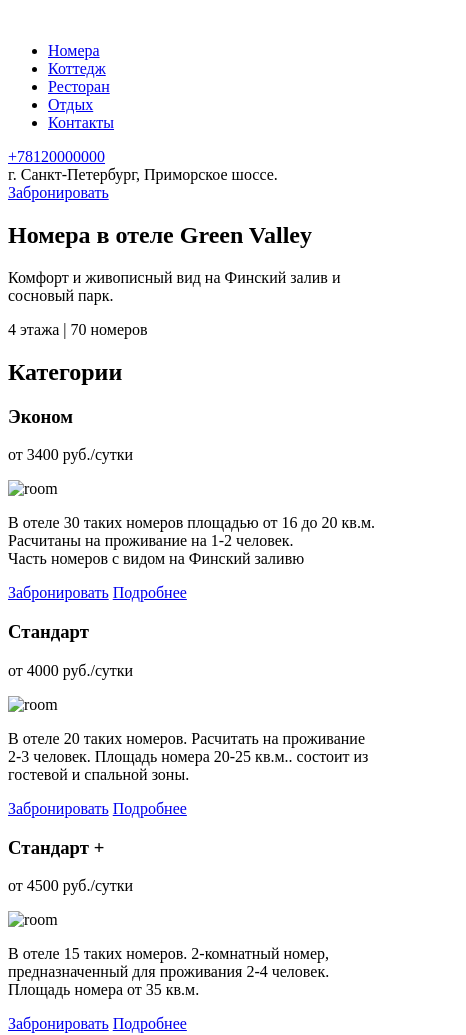
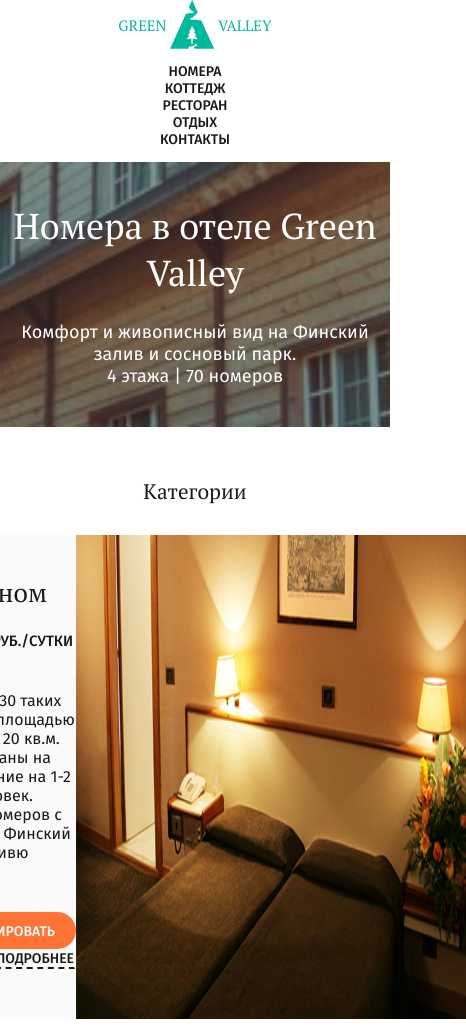
Before and after one commit to Annushka1/fr-test, a website: page room.html in a window 390 px wide. Shown: the top 1035 px of the page, 466 px wide, since content can reach past the window. Drawn offline with Linux system fonts and the light colour scheme; a web font is replaced by a local one.

Commit message:
вторая страница без адаптивности. есть косяки

```diff
--- a/less/blocks/btn.less
+++ b/less/blocks/btn.less
@@ -1,5 +1,5 @@
 .btn {
-  padding: 10px 20px 10px 20px;
+  padding: 10px 20px 8px 20px;
   background-color: #ff7435;
   color: #fff;
   border-radius: 50px;
@@ -42,4 +42,13 @@
       margin: 0 auto;
       align-self: center;
     }
+
+    &--underlined {
+      background-color: transparent;
+      color: @text-color;
+      border-bottom: 2px dashed @text-color;
+      border-radius: 0;
+      padding: 0;
+      margin-left: 70px;
+    }
 }
--- /dev/null
+++ b/less/blocks/hotel-promo.less
@@ -0,0 +1,19 @@
+.hotel-promo {
+  padding: 40px 0;
+  text-align: center;
+  background-image: url(../../img/hotel-promo.png);
+  background-position: center;
+  background-size: cover;
+  color: @color-white;
+
+  &__title {
+    font-size: @font-size36;
+    font-weight: 400;
+    margin-bottom: 25px;
+    width: 100%;
+  }
+
+  p {
+    font-size: @font-size18;
+  }
+}
--- /dev/null
+++ b/less/blocks/hotel-rooms.less
@@ -0,0 +1,11 @@
+.hotel-rooms {
+  padding: 50px 0;
+  display: flex;
+  flex-direction: column;
+
+  &__title {
+    width: 100%;
+    text-align: center;
+    margin-bottom: 30px;
+  }
+}
--- a/less/blocks/page-footer.less
+++ b/less/blocks/page-footer.less
@@ -1,13 +1,26 @@
 .page-footer {
-
+  padding: 50px 0;
   &__inner {
     display: none;
 
     @media (min-width: @screen-lg) {
         display: flex;
-        text-align: center;    }
+        justify-content: space-between;
+    }
   }
+}
 
+.main-logo {
 
+  font-size: @font-size+1;
+  text-transform: uppercase;
+  height: 55px;
+  font-family: @font-title;
 
+  & span, & img {
+    display: inline-block;
+    vertical-align: middle;
+    color: #0ab89d;
+  }
 }
+// необходимо вырезать иконки соцсетей
--- a/less/blocks/page-header.less
+++ b/less/blocks/page-header.less
@@ -52,11 +52,6 @@
 	text-transform: uppercase;
 	height: 55px;
 	font-family: @font-title;
-
-
-   //  @media (min-width: @screen-lg) {
-			// text-align: left;
-	 	// }
 
 	& span, & img {
 		display: inline-block;
--- /dev/null
+++ b/less/blocks/room-item.less
@@ -0,0 +1,26 @@
+.room-item {
+  text-align: center;
+  display: flex;
+  justify-content: center;
+  margin-bottom: 30px;
+
+  &__discriprion {
+    background-color: @color-gray;
+    // flex-grow: 1;
+    width: 580px;
+    padding-bottom: 50px;
+
+  }
+
+  &__title {
+    font-size: @font-size26;
+    margin: 40px 0 20px 0;
+  }
+
+  &__text {
+    font-size: @font-size16;
+    margin: 40px 0 50px 0;
+
+  }
+
+}
--- a/less/global.less
+++ b/less/global.less
@@ -62,6 +62,11 @@ img{
 	max-width: 100%;
 }
 
-h3, p {
+h1, h2, h3, p {
   margin: 0;
 }
+
+h1, h2, h3 {
+  font-family: @font-title;
+  font-weight: 400;
+}
--- a/less/style.less
+++ b/less/style.less
@@ -15,3 +15,6 @@
 @import 'blocks/track-type.less';
 @import 'blocks/placement.less';
 @import 'blocks/price.less';
+@import 'blocks/hotel-promo.less';
+@import 'blocks/hotel-rooms.less';
+@import 'blocks/room-item.less';
--- a/less/variables.less
+++ b/less/variables.less
@@ -11,10 +11,11 @@
 // @container-xl:                   1920px;
 
 
-@text-color:                  #191919;
+@text-color:                   #191919;
 @color-orange:                 #ff7435;
 @color-white:                  #fff;
 @color-green:                  #19bc99;
+@color-gray:                   #fafafa;
 
 @font-title:                  'PT Serif', serif;
 @font-text:                   'Fira Sans', sans-serif;
--- a/room.html
+++ b/room.html
@@ -3,14 +3,16 @@
 <head>
 	<meta charset="UTF-8">
 	<title>Room</title>
-	<link href="https://fonts.googleapis.com/css?family=Fira+Sans:400,500|PT+Sans:400,700" rel="stylesheet">
+	<link rel="stylesheet" href="css/style.css">
+	<link href="https://fonts.googleapis.com/css?family=Fira+Sans:400,500,500i,700|PT+Sans+Caption:400,700|PT+Serif:400,400i,700,700i&amp;subset=cyrillic" rel="stylesheet">
+  <meta name="viewport" content="width=device-width, initial-scale=1.0">
 </head>
 <body>
 
 <header class="page-header">
 	<div class="page-header__inner">
 
-		<a href="#" class="main-logo"><img src="" alt=""></a>
+	<a href="#" class="main-logo"><span>Green</span> <img src="img/Logo.png" alt=""> <span>Valley<span></a>
 
 		<div class="main-nav">
 			<nav class="main-nav__nav">
@@ -45,11 +47,9 @@
 </header>
 
 <section class="hotel-promo">
-	<div class="hotel-promo__title">
-		<h1>Номера в отеле Green Valley</h1>
+		<h1 class="hotel-promo__title">Номера в отеле Green Valley</h1>
 		<p>Комфорт и живописный вид на Финский залив и сосновый парк. </p>
 		<p>4 этажа | 70 номеров</p>
-	</div>
 </section>
 
 <section class="hotel-rooms">
@@ -58,49 +58,49 @@
 		<div class="room-item__discriprion">
 			<h3 class="room-item__title">Эконом</h3>
 			<p class="price">от <span class="price--color-red">3400</span> руб./сутки</p>
-			<img src="#" alt="room" class="room-item__img">
 			<p class="room-item__text">В отеле 30 таких номеров площадью от 16 до 20 кв.м.<br>Расчитаны на проживание на 1-2 человек.<br>Часть номеров с видом на Финский заливю</p>
 			<div class="btn-block">
 				<a href="#booking-form" class="btn btn--bg-orange">Забронировать</a>
 				<a href="#" class="btn btn--underlined">Подробнее</a>
 			</div>
 		</div>
+		<img src="img/room1.png" alt="room" class="room-item__img">
 	</div>
 	<div class="room-item">
 		<div class="room-item__discriprion">
 			<h3 class="room-item__title">Стандарт</h3>
 			<p class="price">от <span class="price--color-red">4000</span> руб./сутки</p>
-			<img src="#" alt="room" class="room-item__img">
 			<p class="room-item__text">В отеле 20 таких номеров. Расчитать на проживание 2-3 человек. Площадь номера 20-25 кв.м.. состоит из гостевой и спальной зоны.</p>
 			<div class="btn-block">
 				<a href="#booking-form" class="btn btn--bg-orange">Забронировать</a>
 				<a href="#" class="btn btn--underlined">Подробнее</a>
 			</div>
 		</div>
+		<img src="img/room2.png" alt="room" class="room-item__img">
 	</div>
 	<div class="room-item">
 		<div class="room-item__discriprion">
 			<h3 class="room-item__title">Стандарт +</h3>
 			<p class="price">от <span class="price--color-red">4500</span> руб./сутки</p>
-			<img src="#" alt="room" class="room-item__img">
 			<p class="room-item__text">В отеле 15 таких номеров. 2-комнатный номер, предназначенный для проживания 2-4 человек. Площадь номера от 35 кв.м.</p>
 			<div class="btn-block">
 				<a href="#booking-form" class="btn btn--bg-orange">Забронировать</a>
 				<a href="#" class="btn btn--underlined">Подробнее</a>
 			</div>
 		</div>
+		<img src="img/room3.png" alt="room" class="room-item__img">
 	</div>
 	<div class="room-item">
 		<div class="room-item__discriprion">
 			<h3 class="room-item__title">Люкс</h3>
 			<p class="price">от <span class="price--color-red">5700</span> руб./сутки</p>
-			<img src="#" alt="room" class="room-item__img">
 			<p class="room-item__text">В отеле 5 таких номеров. Просторные номера, площадью</p>
 			<div class="btn-block">
 				<a href="#booking-form" class="btn btn--bg-orange">Забронировать</a>
 				<a href="#" class="btn btn--underlined">Подробнее</a>
 			</div>
 		</div>
+		<img src="img/room33.png" alt="room" class="room-item__img">
 	</div>
 </section>
 
@@ -111,7 +111,7 @@
 		  <div> Пулковское ш.600</div>
 		</div>
 		<div class="page-footer__inner-footer-logo">
-			<a href="#" class="main-logo"><img src="#" alt="logo"></a>
+			<a href="#" class="main-logo"><span>Green</span> <img src="img/Logo.png" alt=""> <span>Valley<span></a>
 			<div class="footer-link">
 				<a href="" class="footer-link__link"></a>
 				<a href="" class="footer-link__link"></a>
```
Also changed, not shown: index.html (+2 -2 lines), css/style.css, img/2.png (added), img/hotel-promo.png (added), img/room1.png (added), img/room2.png (added), img/room3.png (added), img/room33.png (added), 1 other file.
